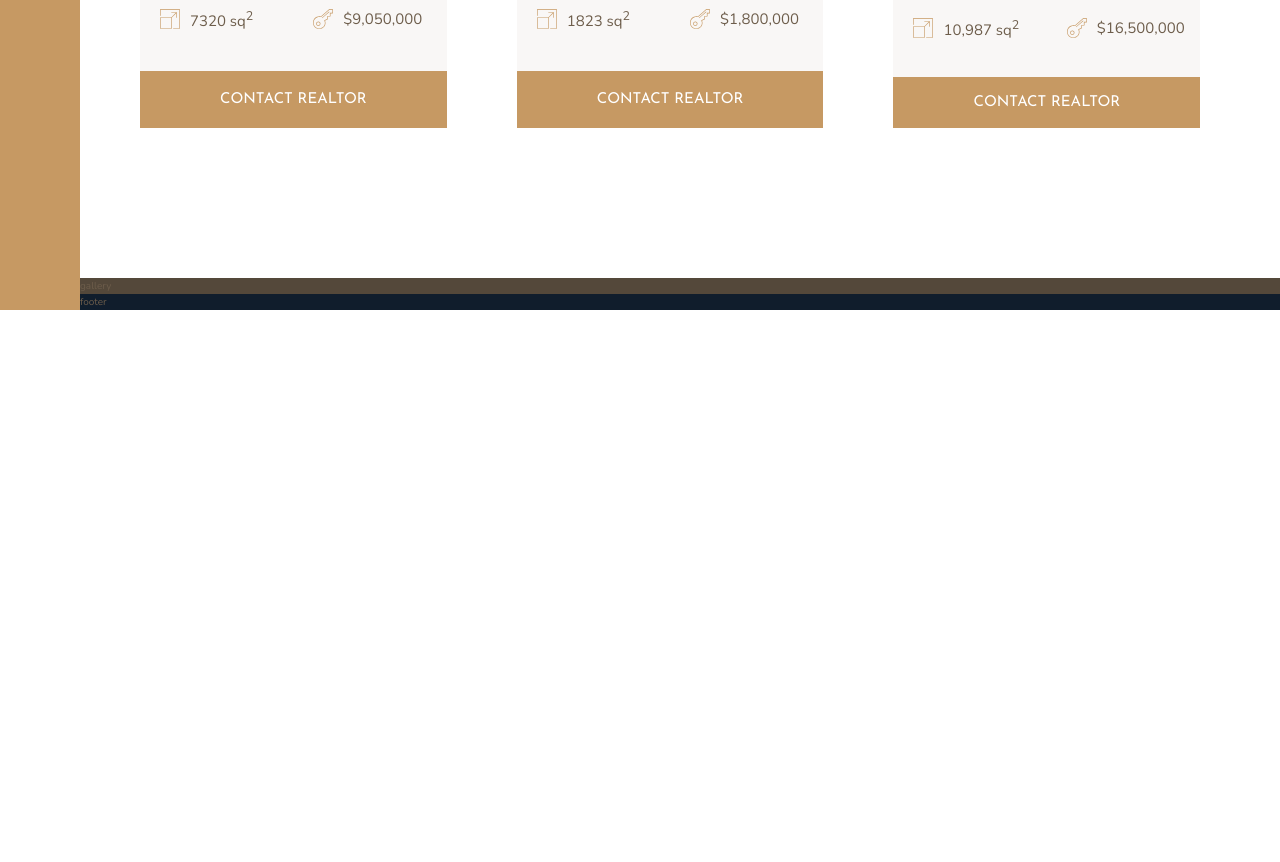
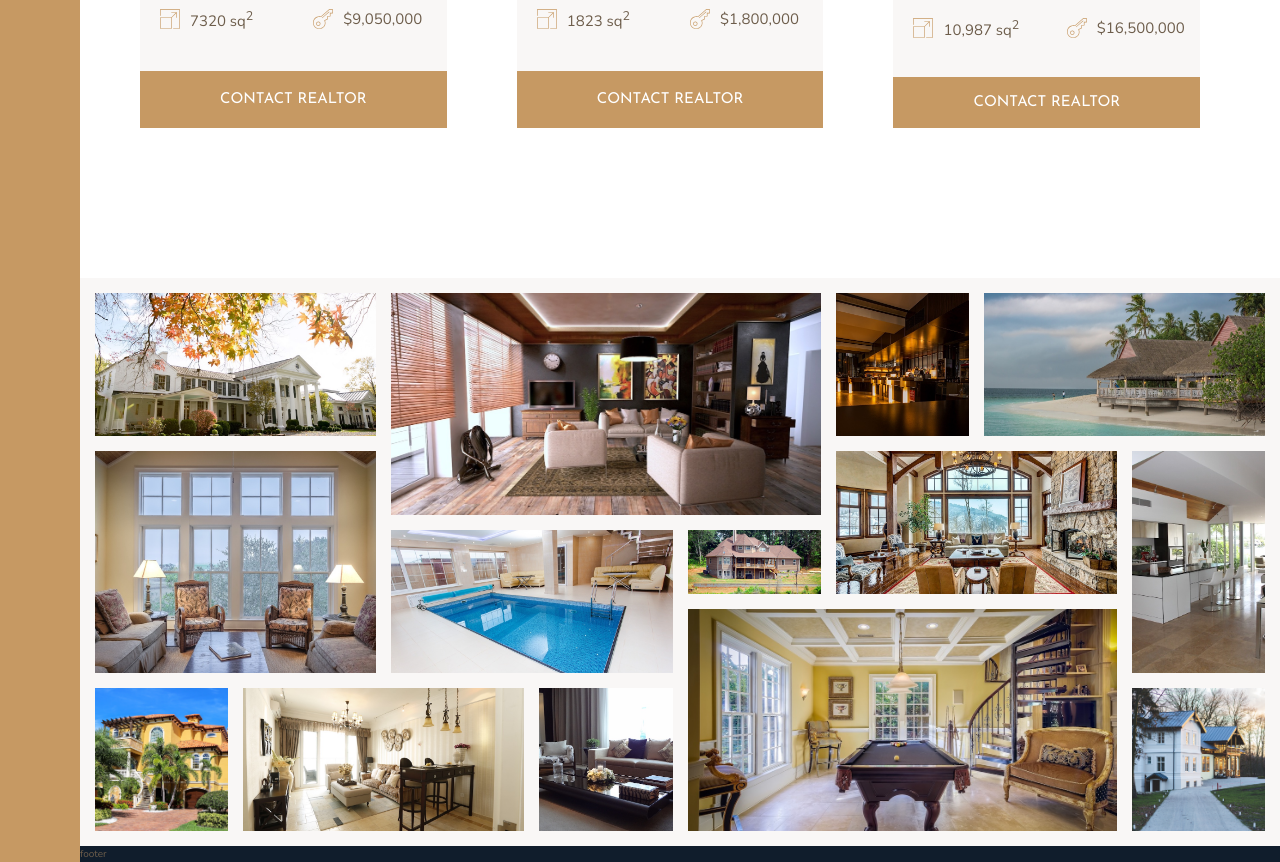
Before and after one commit to mikechoi1/realtor-website, a website: page index.html in a window 1280 px wide. Shown: the part 2837-3699 px from the top of the page. Before the commit the page ends 3147 px from the top, so only its background shows below. Drawn offline with nearby package versions, Linux system fonts and the light colour scheme.

Commit message:
finished gallery section

```diff
--- a/index.html
+++ b/index.html
@@ -282,7 +282,20 @@
             </div>
         </section>
         <section class="gallery">
-            gallery
+            <figure class="gallery__item gallery__item--1"><img src="img/gal-1.jpeg" alt="gallery image 1" class="gallery__img"></figure>
+            <figure class="gallery__item gallery__item--2"><img src="img/gal-2.jpeg" alt="gallery image 2" class="gallery__img"></figure>
+            <figure class="gallery__item gallery__item--3"><img src="img/gal-3.jpeg" alt="gallery image 3" class="gallery__img"></figure>
+            <figure class="gallery__item gallery__item--4"><img src="img/gal-4.jpeg" alt="gallery image 4" class="gallery__img"></figure>
+            <figure class="gallery__item gallery__item--5"><img src="img/gal-5.jpeg" alt="gallery image 5" class="gallery__img"></figure>
+            <figure class="gallery__item gallery__item--6"><img src="img/gal-6.jpeg" alt="gallery image 6" class="gallery__img"></figure>
+            <figure class="gallery__item gallery__item--7"><img src="img/gal-7.jpeg" alt="gallery image 7" class="gallery__img"></figure>
+            <figure class="gallery__item gallery__item--8"><img src="img/gal-8.jpeg" alt="gallery image 8" class="gallery__img"></figure>
+            <figure class="gallery__item gallery__item--9"><img src="img/gal-9.jpeg" alt="gallery image 9" class="gallery__img"></figure>
+            <figure class="gallery__item gallery__item--10"><img src="img/gal-10.jpeg" alt="gallery image 10" class="gallery__img"></figure>
+            <figure class="gallery__item gallery__item--11"><img src="img/gal-11.jpeg" alt="gallery image 11" class="gallery__img"></figure>
+            <figure class="gallery__item gallery__item--12"><img src="img/gal-12.jpeg" alt="gallery image 12" class="gallery__img"></figure>
+            <figure class="gallery__item gallery__item--13"><img src="img/gal-13.jpeg" alt="gallery image 13" class="gallery__img"></figure>
+            <figure class="gallery__item gallery__item--14"><img src="img/gal-14.jpeg" alt="gallery image 14" class="gallery__img"></figure>
         </section>
         <footer class="footer">
             footer
--- a/sass/_gallery.scss
+++ b/sass/_gallery.scss
@@ -1,4 +1,77 @@
 .gallery {
-    background-color: $color-grey-dark-1;
+    background-color: $color-grey-light-1;
     grid-column: full-start / full-end;
+
+    display: grid;
+    grid-template-columns: repeat(8, 1fr);
+    grid-template-rows: repeat(7, 5vw);
+    grid-gap: 1.5rem;
+    padding: 1.5rem;
+
+    &__item {
+        &--1 {
+            grid-row: 1 / span 2;
+            grid-column: 1 / span 2;
+        }
+        &--2 {
+            grid-row: 1 / span 3;
+            grid-column: 3 / span 3;
+        }
+        &--3 {
+            grid-row: 1 / span 2;
+            grid-column: 6 / 7;
+        }
+        &--4 {
+            grid-row: 1 / span 2;
+            grid-column: 7 / -1;
+        }
+        &--5 {
+            grid-row: 3 / span 3;
+            grid-column: 1 / span 2;
+        }
+        &--6 {
+            grid-row: 4 / span 2;
+            grid-column: 3 / span 2;
+        }
+        &--7 {
+            grid-row: 4 / 5;
+            grid-column: 5 / 6;
+        }
+        &--8 {
+            grid-row: 3 / span 2;
+            grid-column: 6 / span 2;
+        }
+        &--9 {
+            grid-row: 3 / span 3;
+            grid-column: 8 / 9;
+        }
+        &--10 {
+            grid-row: 6 / span 2;
+            grid-column: 1 / 2;
+        }
+        &--11 {
+            grid-row: 6 / span 2;
+            grid-column: 2 / span 2;
+        }
+        &--12 {
+            grid-row: 6 / span 2;
+            grid-column: 4 / 5;
+        }
+        &--13 {
+            grid-row: 5 / span 3;
+            grid-column: 5 / span 3;
+        }
+        &--14 {
+            grid-row: 6 / span 2;
+            grid-column: 8 / 9;
+        }
+    }
+
+    &__img {
+        width: 100%;
+        height: 100%;
+        object-fit: cover;
+        //for cases where inline block elements have some white space after
+        display: block;
+    }
 }
```
Also changed, not shown: css/style.css.
